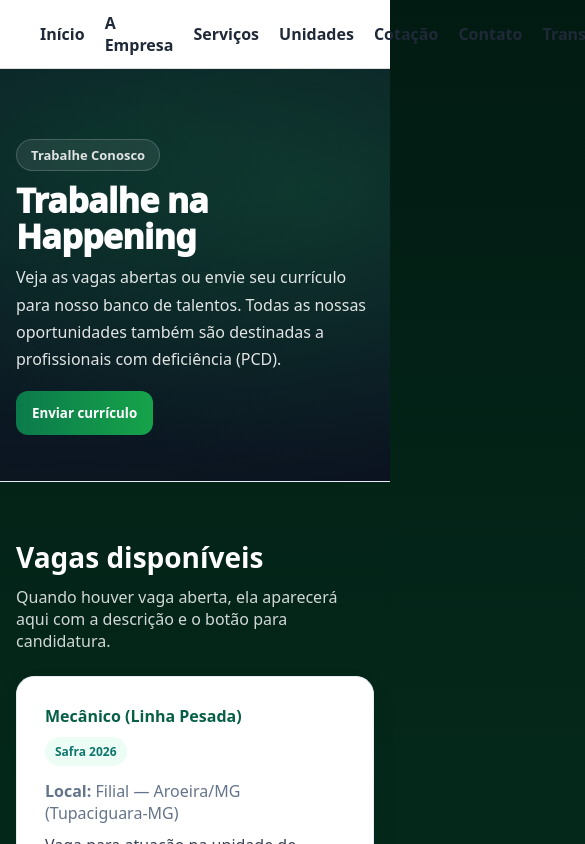
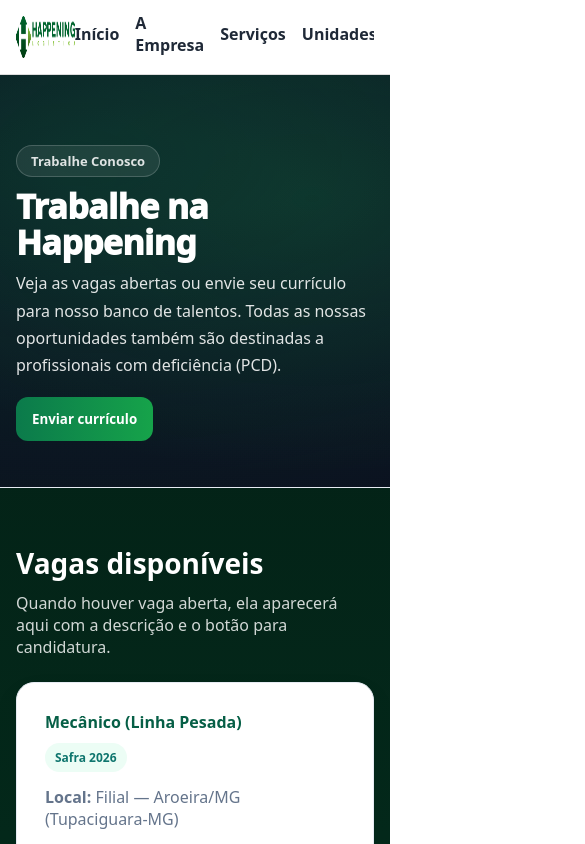
Before and after one commit to happeningti/site-happening, a Next.js app: page /trabalhe-conosco in a window 390 px wide. Shown: the top 844 px of the page, 585 px wide, since content can reach past the window. Built offline with nearby package versions, Linux system fonts and the light colour scheme.

Commit message:
atualização para celular

```diff
--- a/app/globals.css
+++ b/app/globals.css
@@ -2229,3 +2229,47 @@
   padding:10px 16px;
   border-radius:10px;
 }
+/* NAVBAR */
+
+.navbar{
+  background:#fff;
+  border-bottom:1px solid #ddd;
+  padding:12px 40px;
+  display:flex;
+  justify-content:space-between;
+  align-items:center;
+}
+
+.menu{
+  display:flex;
+  gap:20px;
+  align-items:center;
+}
+
+.menu a{
+  color:#1f2937;
+  text-decoration:none;
+  font-weight:600;
+  font-size:16px;
+}
+
+/* MOBILE */
+
+@media (max-width: 900px){
+
+  .navbar{
+    padding:12px 16px;
+  }
+
+  .menu{
+    overflow-x:auto;
+    gap:16px;
+    font-size:14px;
+    padding-bottom:6px;
+  }
+
+  .menu::-webkit-scrollbar{
+    display:none;
+  }
+
+}
--- a/app/layout.tsx
+++ b/app/layout.tsx
@@ -1,3 +1,4 @@
+//app/layout.tsx
 import "./globals.css";
 import Navbar from "../components/Navbar";
 
--- a/components/Navbar.tsx
+++ b/components/Navbar.tsx
@@ -1,27 +1,10 @@
 import Link from "next/link";
 import Image from "next/image";
 
-const linkStyle: React.CSSProperties = {
-  color: "#1f2937",
-  textDecoration: "none",
-  fontWeight: 600,
-  fontSize: "16px",
-};
-
 export default function Navbar() {
   return (
-    <header
-      style={{
-        backgroundColor: "#ffffff",
-        borderBottom: "1px solid #ddd",
-        padding: "12px 40px",
-        display: "flex",
-        justifyContent: "space-between",
-        alignItems: "center",
-      }}
-    >
-      {/* LOGO */}
-      <Link href="/" style={{ display: "flex", alignItems: "center" }}>
+    <header className="navbar">
+      <Link href="/" className="logo">
         <Image
           src="/logo-happening.png"
           alt="Happening Logística"
@@ -32,25 +15,16 @@
         />
       </Link>
 
-      {/* MENU */}
-      <nav style={{ display: "flex", gap: "20px", alignItems: "center" }}>
-        <Link href="/" style={linkStyle}>Início</Link>
-
-        <Link href="/empresa" style={linkStyle}>A Empresa</Link>
-
-        <Link href="/servicos" style={linkStyle}>Serviços</Link>
-
-        <Link href="/unidades" style={linkStyle}>Unidades</Link>
-
-        <Link href="/cotacao" style={linkStyle}>Cotação</Link>
-
-        <Link href="/contato" style={linkStyle}>Contato</Link>
-
-        <Link href="/transparencia" style={linkStyle}>Transparência</Link>
-
-        <Link href="/noticias" style={linkStyle}>Notícias</Link>
-
-        <Link href="/trabalhe-conosco" style={linkStyle}>Trabalhe Conosco</Link>
+      <nav className="menu">
+        <Link href="/">Início</Link>
+        <Link href="/empresa">A Empresa</Link>
+        <Link href="/servicos">Serviços</Link>
+        <Link href="/unidades">Unidades</Link>
+        <Link href="/cotacao">Cotação</Link>
+        <Link href="/contato">Contato</Link>
+        <Link href="/transparencia">Transparência</Link>
+        <Link href="/noticias">Notícias</Link>
+        <Link href="/trabalhe-conosco">Trabalhe Conosco</Link>
       </nav>
     </header>
   );
```
Also changed, not shown: app/page.tsx (+33 -0 lines).
